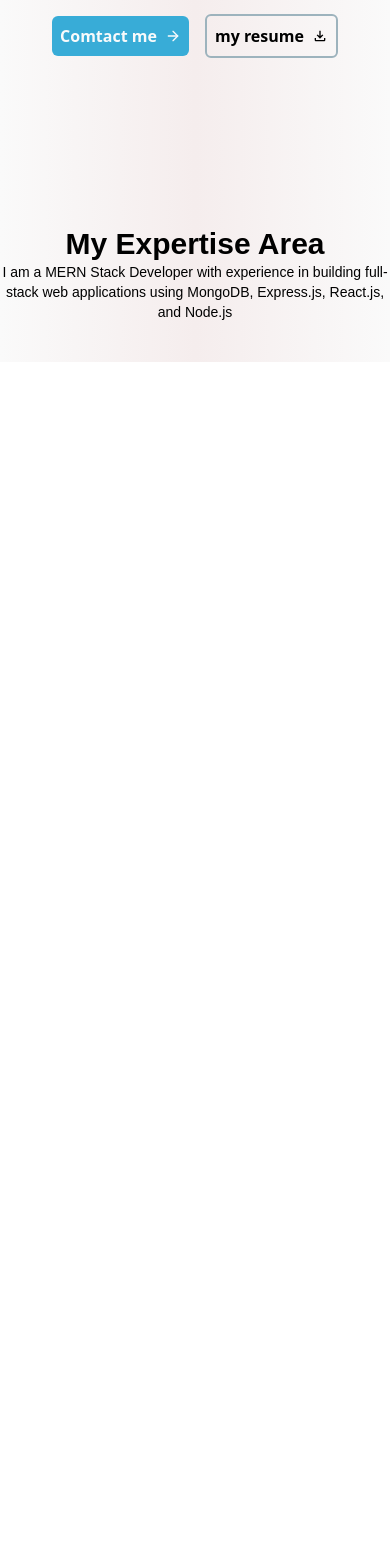
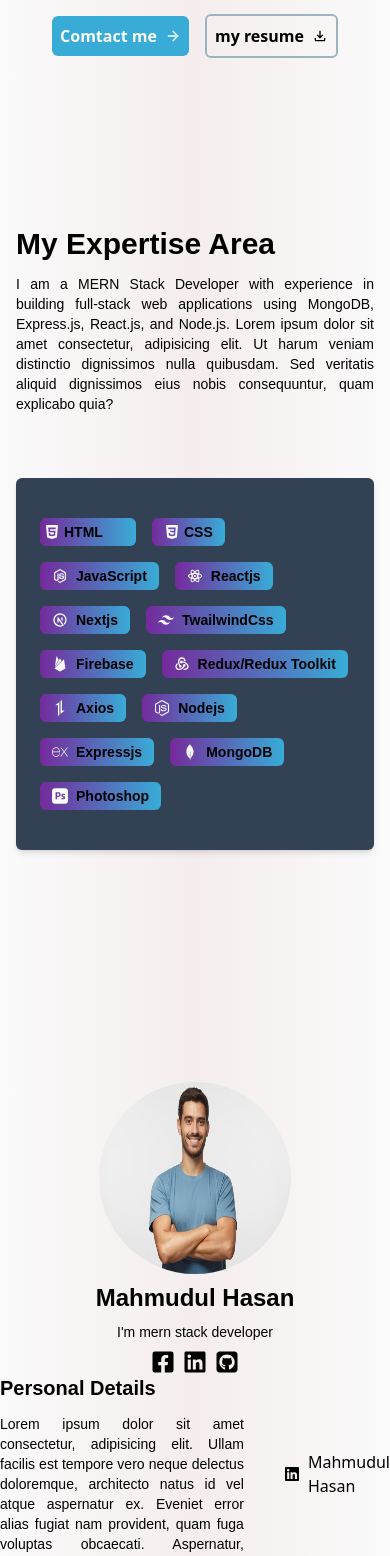
Before and after one commit to mahmudulhasanprodan/mahmudulportfolio, a React (Vite) app in the folder my-project/: page / in a window 390 px wide. Shown: the part 432-1988 px from the top of the page. Before the commit the page ends 844 px from the top, so only its background shows below. Built offline with nearby package versions, Linux system fonts and the light colour scheme.

Commit message:
skill part responsive done

```diff
--- /dev/null
+++ b/my-project/src/HomeComponent/About/About.jsx
@@ -0,0 +1,59 @@
+import AboutImage from "../../assets/menimage.jpg"
+import { FaFacebookSquare } from "react-icons/fa";
+import { FaLinkedin } from "react-icons/fa";
+import { FaSquareGithub } from "react-icons/fa6";
+
+const About = () => {
+  return (
+    <>
+      <div className="bg-bgColor py-10 pt-48">
+        <div className="container">
+          <div className="flex flex-col items-center justify-center gap-y-2">
+            <img
+              src={AboutImage}
+              alt={AboutImage}
+              className="w-48 h-48 rounded-full"
+            />
+            <h2 className="font-JosefinSans font-bold text-2xl">
+              Mahmudul Hasan
+            </h2>
+            <p className="font-JosefinSans font-normal text-sm">
+              I{"'"}m mern stack developer
+            </p>
+            <div className="flex items-center gap-x-2">
+              <span className="font-bold text-2xl cursor-pointer">
+                <FaFacebookSquare />
+              </span>
+              <span className="font-bold text-2xl cursor-pointer">
+                <FaLinkedin />
+              </span>
+              <span className="font-bold text-2xl cursor-pointer">
+                <FaSquareGithub />
+              </span>
+            </div>
+          </div>
+          {/* Personal Details Here */}
+          <div className="flex items-center gap-x-10">
+            <div className="w-[600px]">
+              <h2 className="font-JosefinSans font-bold text-xl pb-3">Personal Details</h2>
+              <p className="font-JosefinSans text-sm text-justify">
+                Lorem ipsum dolor sit amet consectetur, adipisicing elit. Ullam
+                facilis est tempore vero neque delectus doloremque, architecto
+                natus id vel atque aspernatur ex. Eveniet error alias fugiat nam
+                provident, quam fuga voluptas obcaecati. Aspernatur, nesciunt.
+              </p>
+            </div>
+            <div>
+                <div className="flex items-center gap-x-2">
+                  <span><FaLinkedin /></span>
+                  <p>Mahmudul Hasan</p>
+                </div>
+            </div>
+          </div>
+        </div>
+      </div>
+    </>
+  );
+}
+
+export default About
--- a/my-project/src/HomeComponent/Skill/Skill.jsx
+++ b/my-project/src/HomeComponent/Skill/Skill.jsx
@@ -1,3 +1,17 @@
+import { IoLogoHtml5 } from "react-icons/io5";
+import { IoLogoCss3 } from "react-icons/io5";
+import { IoLogoNodejs } from "react-icons/io5";
+import { RiReactjsLine } from "react-icons/ri";
+import { TbBrandNextjs } from "react-icons/tb";
+import { SiTailwindcss } from "react-icons/si";
+import { IoLogoFirebase } from "react-icons/io5";
+import { TbBrandRedux } from "react-icons/tb";
+import { FaNodeJs } from "react-icons/fa";
+import { SiAxios } from "react-icons/si";
+import { SiExpress } from "react-icons/si";
+import { SiMongodb } from "react-icons/si";
+import { SiAdobephotoshop } from "react-icons/si";
+
 
 const Skill = () => {
   return (
@@ -5,17 +19,105 @@ const Skill = () => {
       <div className="bg-bgColor">
         <div className="container">
           <div className="py-10">
-            <div className="flex flex-col items-center justify-center">
-              <h2 className="font-JosefinSans font-bold text-3xl">
-                My Expertise Area
-              </h2>
-              <p className="font-JosefinSans font-normal text-sm text-center">
-                I am a MERN Stack Developer with experience in building
-                full-stack web applications using MongoDB, Express.js, React.js,
-                and Node.js
-              </p>
+            <div className="flex flex-col md:flex-row item-center gap-y-16 justify-between md:gap-y-3 px-4 md:px-0">
+              <div className="w-full md:w-[500px]">
+                <h2 className="font-JosefinSans font-bold text-3xl">
+                  My Expertise Area
+                </h2>
+                <p className="font-JosefinSans font-normal text-sm text-justify mt-3">
+                  I am a MERN Stack Developer with experience in building
+                  full-stack web applications using MongoDB, Express.js,
+                  React.js, and Node.js. Lorem ipsum dolor sit amet consectetur,
+                  adipisicing elit. Ut harum veniam distinctio dignissimos nulla
+                  quibusdam. Sed veritatis aliquid dignissimos eius nobis
+                  consequuntur, quam explicabo quia?
+                </p>
+              </div>
+              {/* skill part is here */}
+              <div>
+                <div className="w-full md:w-[450px] bg-slate-700 shadow-md rounded-md p-6 flex items-center gap-x-4 gap-y-4 flex-wrap py-10 cursor-pointer">
+                  <div className="bg-bgColortwo py-1 w-24 flex items-center rounded-md gap-x-1 px-1">
+                    <span className="text-textColorOne font-bold">
+                      <IoLogoHtml5 />
+                    </span>
+                    <h2 className="font-JosefinSans font-bold text-sm">HTML</h2>
+                  </div>
+                  <div className="bg-bgColortwo py-1 flex items-center rounded-md gap-x-1 px-3">
+                    <span  className="text-textColorOne font-bold">
+                      <IoLogoCss3 />
+                    </span>
+                    <h2 className="font-JosefinSans font-bold text-sm">CSS</h2>
+                  </div>
+                  <div className="bg-bgColortwo py-1 flex items-center rounded-md gap-x-2 px-3">
+                    <span  className="text-textColorOne font-bold">
+                      <IoLogoNodejs />
+                    </span>
+                    <h2 className="font-JosefinSans font-bold text-sm">JavaScript</h2>
+                  </div>
+                  <div className="bg-bgColortwo py-1 flex items-center rounded-md gap-x-2 px-3">
+                    <span  className="text-textColorOne font-bold">
+                      <RiReactjsLine />
+                    </span>
+                    <h2 className="font-JosefinSans font-bold text-sm">Reactjs</h2>
+                  </div>
+                  <div className="bg-bgColortwo py-1 flex items-center rounded-md gap-x-2 px-3">
+                    <span  className="text-textColorOne font-bold">
+                      <TbBrandNextjs />
+                    </span>
+                    <h2 className="font-JosefinSans font-bold text-sm">Nextjs</h2>
+                  </div>
+                  <div className="bg-bgColortwo py-1 flex items-center rounded-md gap-x-2 px-3">
+                    <span  className="text-textColorOne font-bold">
+                      <SiTailwindcss />
+                    </span>
+                    <h2 className="font-JosefinSans font-bold text-sm">TwailwindCss</h2>
+                  </div>
+                  <div className="bg-bgColortwo py-1 px-3 flex items-center rounded-md gap-x-2 ">
+                    <span  className="text-textColorOne font-bold">
+                      <IoLogoFirebase />
+                    </span>
+                    <h2 className="font-JosefinSans font-bold text-sm">Firebase</h2>
+                  </div>
+                  <div className="bg-bgColortwo py-1 px-3 flex items-center rounded-md gap-x-2">
+                    <span  className="text-textColorOne font-bold">
+                      <TbBrandRedux />
+                    </span>
+                    <h2 className="font-JosefinSans font-bold text-sm">Redux/Redux Toolkit</h2>
+                  </div>
+                  <div className="bg-bgColortwo py-1 flex items-center rounded-md gap-x-2 px-3">
+                    <span  className="text-textColorOne font-bold">
+                      <SiAxios />
+                    </span>
+                    <h2 className="font-JosefinSans font-bold text-sm">Axios</h2>
+                  </div>
+                  <div className="bg-bgColortwo py-1 flex items-center rounded-md gap-x-2 px-3">
+                    <span  className="text-textColorOne font-bold">
+                      <FaNodeJs />
+                    </span>
+                    <h2 className="font-JosefinSans font-bold text-sm">Nodejs</h2>
+                  </div>
+                  <div className="bg-bgColortwo py-1 flex items-center rounded-md gap-x-2 px-3">
+                    <span  className="text-textColorOne font-bold">
+                      <SiExpress />
+                    </span>
+                    <h2 className="font-JosefinSans font-bold text-sm">Expressjs</h2>
+                  </div>
+                  <div className="bg-bgColortwo py-1 flex items-center rounded-md gap-x-2 px-3">
+                    <span  className="text-textColorOne font-bold">
+                      <SiMongodb />
+                    </span>
+                    <h2 className="font-JosefinSans font-bold text-sm">MongoDB</h2>
+                  </div>
+                  <div className="bg-bgColortwo py-1 flex items-center rounded-md gap-x-2 px-3">
+                    <span  className="text-textColorOne font-bold">
+                      <SiAdobephotoshop />
+                    </span>
+                    <h2 className="font-JosefinSans font-bold text-sm">Photoshop</h2>
+                  </div>
+                </div>
+              </div>
+              {/* skill part is here */}
             </div>
-
           </div>
         </div>
       </div>
--- a/my-project/src/Pages/Home/Home.jsx
+++ b/my-project/src/Pages/Home/Home.jsx
@@ -2,12 +2,15 @@
 import Header from "../../HomeComponent/Header/Header"
 import Banner from "../../HomeComponent/Banner/Banner"
 import Skill from "../../HomeComponent//Skill/Skill"
+import About from "../../HomeComponent/About/About"
+
 const Home = () => {
   return (
     <>
       <Header />
       <Banner />
       <Skill />
+      <About />
     </>
   );
 }
--- a/my-project/src/index.css
+++ b/my-project/src/index.css
@@ -5,6 +5,7 @@
 /* common Css File For every component */
 :root{
     --bgColor : linear-gradient(90deg, #FAFAFA, #F5EDED, #FAFAFA);
+    --bgColortwo : linear-gradient(90deg, #752A9B, #38ACD7);
     --textColorOne : #F8FAFB;
     --textColorTwo : #38ACD7;
     --textColorThree : #9DB3BD;
--- a/my-project/tailwind.config.js
+++ b/my-project/tailwind.config.js
@@ -20,6 +20,7 @@ export default {
       },
        backgroundImage: {
         bgColor: "var(--bgColor)",
+        bgColortwo: "var(--bgColortwo)",
       },
     },
   },
```
